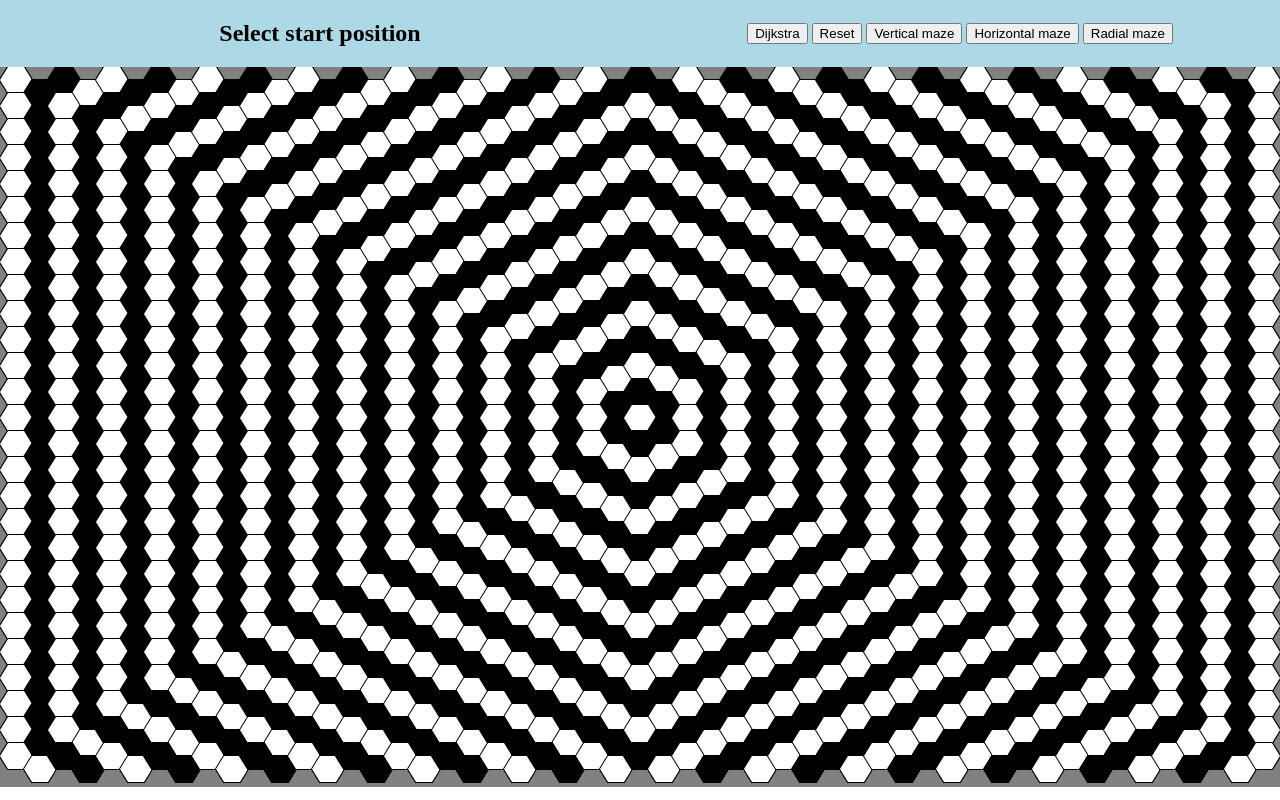
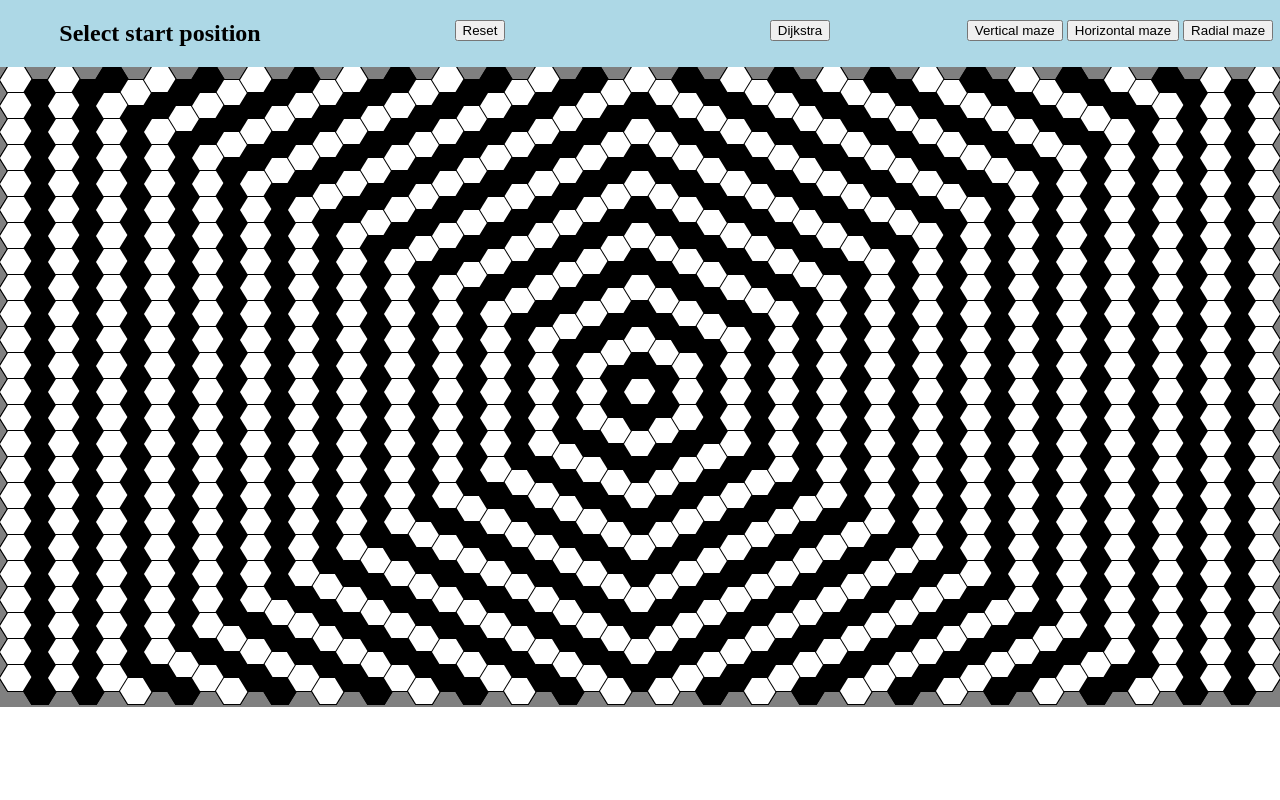
Before and after one commit to Rory-Sullivan/Hexagonal-Path-Finding-Visualiser, a plain HTML site: page index.html in a window 1280 px wide. Both pictures are taken after a click on the button "Radial maze". Drawn offline with Linux system fonts and the light colour scheme.

Commit message:
Fixed bug with radial maze and changed button layout.

```diff
--- a/index.html
+++ b/index.html
@@ -16,8 +16,13 @@
                 <h2 id="instructions">Select start position</h2>
             </div>
             <div class="buttonsContainer">
+                <button onclick="reset();">Reset</button>
+            </div>
+            <div class="buttonsContainer">
                 <button onclick="runDijkstra();">Dijkstra</button>
-                <button onclick="reset();">Reset</button>
+            </div>
+
+            <div class="buttonsContainer">
                 <button onclick="verticalMaze();">Vertical maze</button>
                 <button onclick="horizontalMaze();">Horizontal maze</button>
                 <button onclick="radialMaze();">Radial maze</button>
--- a/mazes.js
+++ b/mazes.js
@@ -48,12 +48,17 @@ function radialMaze() {
         for (let j = 0; j < n; j++) {
             let dis = hexDistanceBetween([centreRow, centreCol], [i, j]);
             if (dis % 2 === 1) {
+                if (
+                    (i === start[0] && j === start[1]) ||
+                    (i === end[0] && j === end[1])
+                ) {
+                    continue;
+                }
                 grid[i][j] = 1;
                 hexes[i][j].fill = 'black';
             }
         }
     }
-
     animate();
 }
 
--- a/style.css
+++ b/style.css
@@ -10,23 +10,23 @@ div#header {
 }
 
 div#header div#instructionsContainer {
-    width: 50%;
+    width: 25%;
     min-width: 13em;
     margin: auto;
     text-align: center;
 }
 
 .buttonsContainer {
-    width: 50%;
+    width: 25%;
     min-width: 13em;
     margin: auto;
     text-align: center;
-    padding: 5px 0px;
+    padding-bottom: 5px;
 }
 
 #canvasContainer {
     margin: auto;
-    height: 90vh;
+    height: 80vh;
 }
 
 canvas {
```
